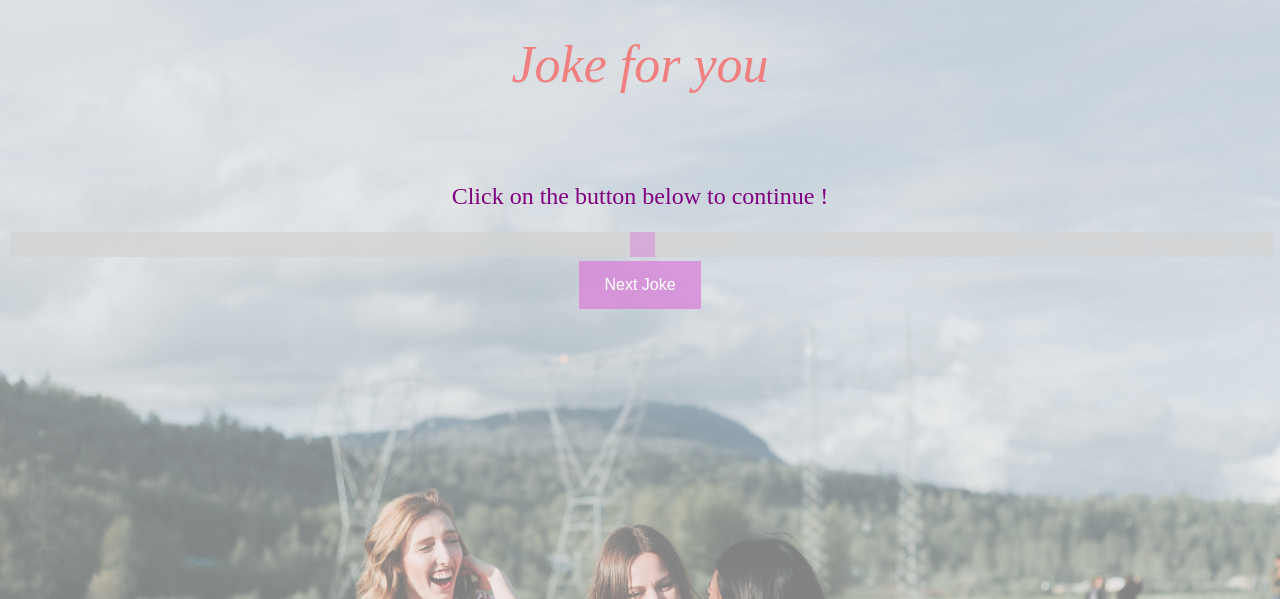
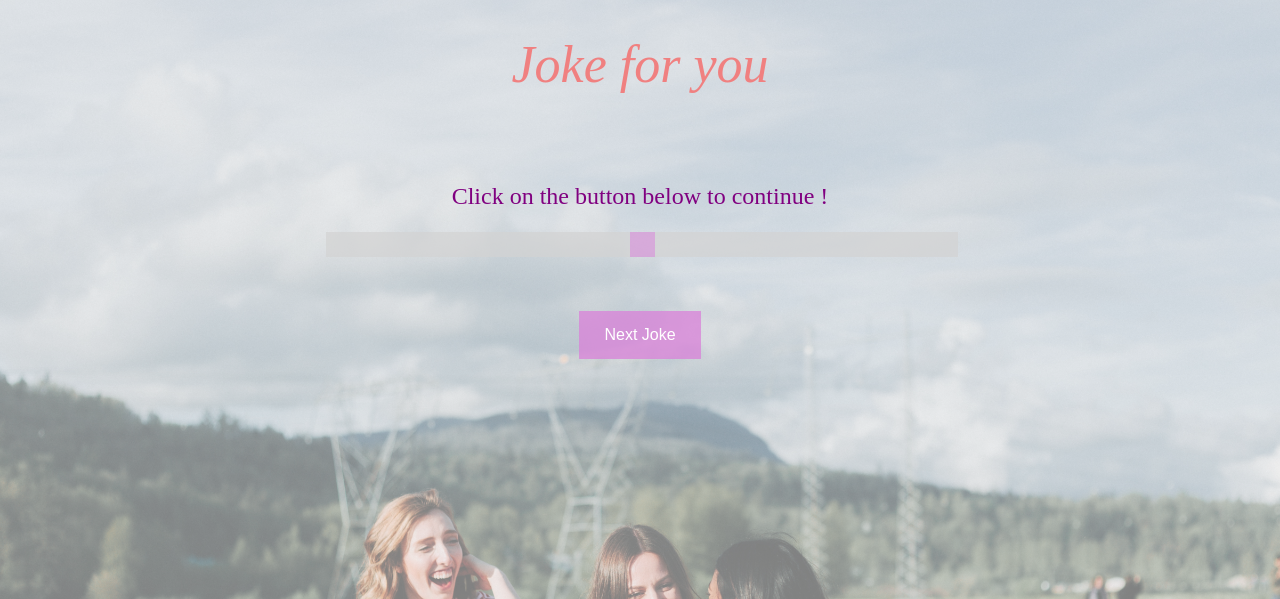
Before and after one commit to SouvikBagchi/testing, a Flask app: template templates/recommended_jokes.html in a window 1280 px wide. Shown: the top 599 px of the page. Run offline with Flask 2, Linux system fonts and the light colour scheme; the template is opened without the code that fills it, so the values that code supplies are empty.

Commit message:
changed html

```diff
--- a/templates/recommended_jokes.html
+++ b/templates/recommended_jokes.html
@@ -63,6 +63,7 @@
         border: none;
         color: white;
         padding: 15px 25px;
+        margin-top: 50px;
         text-align: center;
         font-size: 16px;
         cursor: pointer;
@@ -74,7 +75,10 @@
 
 
          .slidecontainer {
-        width: 100%;
+        width: 50%;
+        margin-left: auto !important;
+        margin-right: auto !important;
+
         }
 
         .slider {
```
